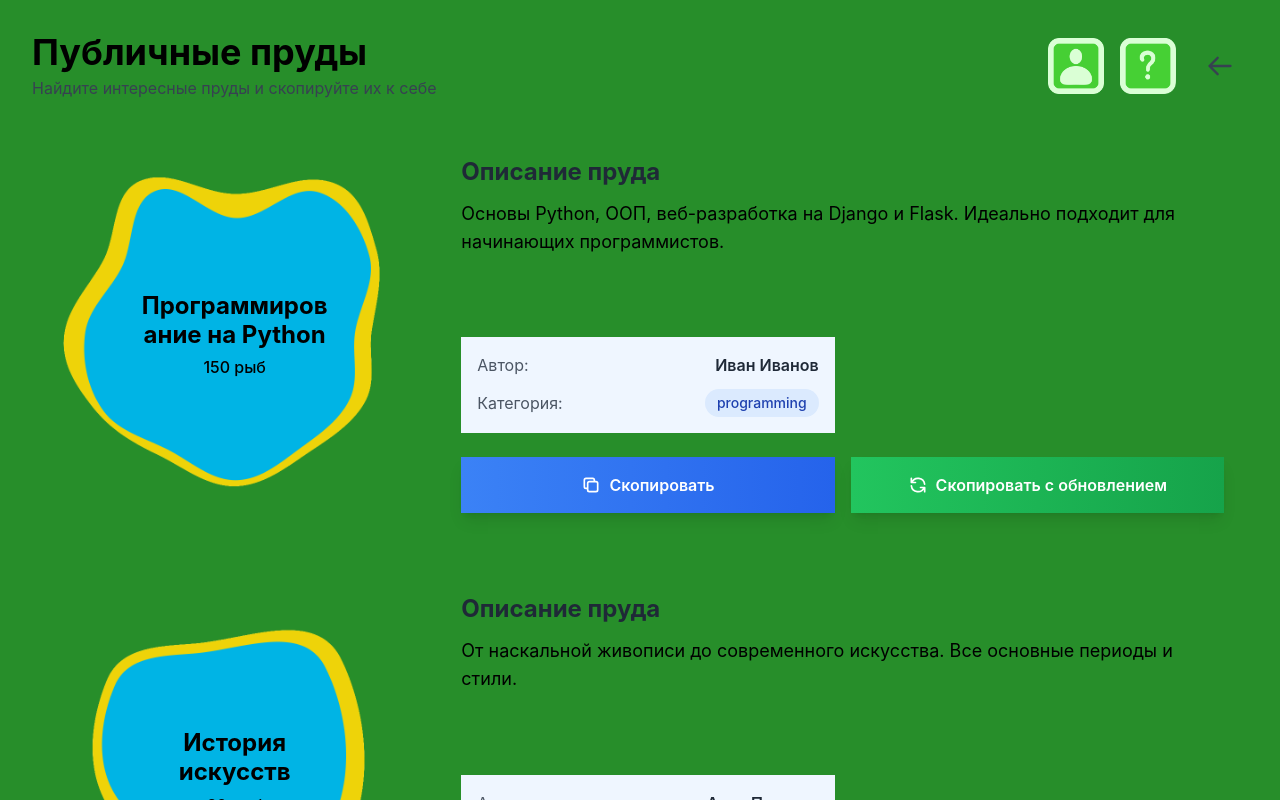
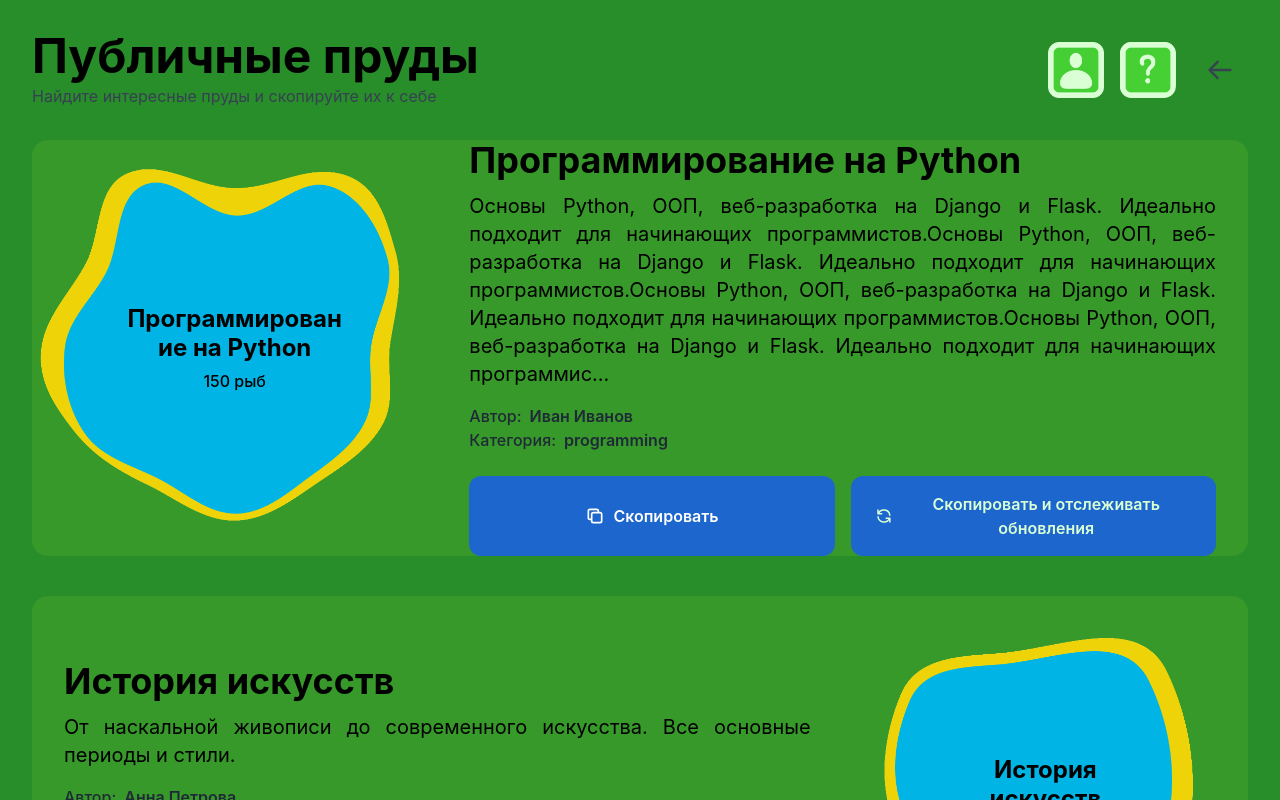
Before and after one commit to koldun256/knowledge-fishing, a React (Create React App) app: page /public_ponds in a window 1280 px wide. Shown: the top 800 px of the page. Built offline with nearby package versions, Linux system fonts and the light colour scheme.

Commit message:
fix design of public ponds page for PC

```diff
--- a/src/index.css
+++ b/src/index.css
@@ -98,11 +98,6 @@
   display: block;
 }
 
-/* Убираем скругления у внешнего контейнера */
-.rounded-xl {
-  border-radius: 0 !important;
-}
-
 .text-shadow {
   text-shadow: 2px 2px 4px rgba(0, 0, 0, 0.7);
 }
--- a/src/pages/PublicPondsPage.jsx
+++ b/src/pages/PublicPondsPage.jsx
@@ -115,7 +115,7 @@
           {
             id: 1,
             name: 'Программирование на Python',
-            description: 'Основы Python, ООП, веб-разработка на Django и Flask. Идеально подходит для начинающих программистов.',
+            description: 'Основы Python, ООП, веб-разработка на Django и Flask. Идеально подходит для начинающих программистов.Основы Python, ООП, веб-разработка на Django и Flask. Идеально подходит для начинающих программистов.Основы Python, ООП, веб-разработка на Django и Flask. Идеально подходит для начинающих программистов.Основы Python, ООП, веб-разработка на Django и Flask. Идеально подходит для начинающих программистов.Основы Python, ООП, веб-разработка на Django и Flask. Идеально подходит для начинающих программистов.Основы Python, ООП, веб-разработка на Django и Flask. Идеально подходит для начинающих программистов.Основы Python, ООП, веб-разработка на Django и Flask. Идеально подходит для начинающих программистов.Основы Python, ООП, веб-разработка на Django и Flask. Идеально подходит для начинающих программистов.Основы Python, ООП, веб-разработка на Django и Flask. Идеально подходит для начинающих программистов.Основы Python, ООП, веб-разработка на Django и Flask. Идеально подходит для начинающих программистов.Основы Python, ООП, веб-разработка на Django и Flask. Идеально подходит для начинающих программистов.Основы Python, ООП, веб-разработка на Django и Flask. Идеально подходит для начинающих программистов.Основы Python, ООП, веб-разработка на Django и Flask. Идеально подходит для начинающих программистов.',
             topic: 'programming',
             author: { username: 'Иван Иванов' },
             cnt_fishes: 150,
@@ -381,7 +381,7 @@
 
   return (
     <>
-      <div className="min-h-screen bg-green-grass p-4 md:p-8 flex flex-col" style={{color: '#00a028ff'}}>
+      <div className="min-h-screen bg-green-grass p-4 md:p-8 flex flex-col" style={{color: '#DAFFD5'}}>
         <div className="mx-auto w-full max-w-7xl flex-grow">
           {/* Шапка */}
           <header className="flex justify-between items-center mb-6 md:mb-8">
@@ -390,8 +390,8 @@
                 maxWidth: 'calc(100vw - 180px)',
                 minWidth: 150
               }}>
-              <h1 className="text-2xl md:text-3xl lg:text-4xl font-bold text-black">Публичные пруды</h1>
-              <p className="text-gray-700 text-sm md:text-base mt-1">
+              <h1 className="text-2xl md:text-4xl lg:text-5xl font-bold text-black">Публичные пруды</h1>
+              <p className="text-gray-700 text md:text-base mt-1">
                 Найдите интересные пруды и скопируйте их к себе
               </p>
             </div>
@@ -555,7 +555,7 @@
           </div> */}
 
           {/* Список прудов */}
-          <div className="space-y-6 md:space-y-8">
+          <div className="space-y-0">
             {filteredPonds.length === 0 ? (
               <div className="bg-white bg-opacity-90 rounded-2xl p-8 text-center shadow-lg">
                 <div className="text-gray-400 text-6xl mb-4">🐟</div>
@@ -565,14 +565,17 @@
                 </p>
               </div>
             ) : (
-              filteredPonds.map((pond) => (
+              filteredPonds.map((pond, index) => {
+                const isEven = index % 2 === 1; // Четные (0, 2, 4...) - false, нечетные (1, 3, 5...) - true
+
+                return (
                   <div
                     key={pond.id}
-                  className="bg-white bg-opacity-90 rounded-2xl overflow-hidden shadow-xl transition-all duration-300 hover:shadow-2xl"
+                    className="bg-white bg-opacity-90 rounded-2xl shadow-xl transition-all duration-300 hover:shadow-2xl"
                   >
-                  <div className="flex flex-col lg:flex-row">
-                    {/* Левая часть - ТОЛЬКО картинка пруда */}
-                    <div className="lg:w-1/3 p-4 md:p-6">
+                    <div className={`flex flex-col items-center lg:flex-row ${isEven ? 'lg:flex-row-reverse' : ''} bg-another-green mb-10 rounded-2xl`}>
+                      {/* Часть с картинкой пруда */}
+                      <div className="lg:w-1/3 rounded-2xl">
                         <div className="relative h-full">
                           <img
                             src={getPondImage(pond.id)}
@@ -617,51 +620,49 @@
                         </div>
                       </div>
 
-                    {/* Правая часть - Вся информация и кнопки */}
-                    <div className="lg:w-2/3 p-4 md:p-6 flex flex-col">
+                      {/* Часть с информацией и кнопками */}
+                      <div className="lg:w-2/3 flex flex-col pl-8 pr-8 pu-8 pd-8">
                         <div className="mb-4">
-                        <h4 className="text-xl md:text-2xl font-bold text-gray-800 mb-3">Описание пруда</h4>
-                        <p className="text-black leading-relaxed text-base md:text-lg">
-                          {pond.description || 'Автор не добавил описание к этому пруду.'}
+                          <h4 className="text-2xl md:text-4xl font-bold text-black mb-3">{pond.name}</h4>
+                          <p className="text-black leading-relaxed text-lg md:text-xl text-justify">
+                            {pond.description
+                              ? (pond.description.length > 400
+                                  ? `${pond.description.substring(0, 400)}...`
+                                  : pond.description)
+                              : 'Автор не добавил описание к этому пруду.'
+                            }
                           </p>
                         </div>
 
-                      <div className="mt-auto">
                         {/* Информация о пруде */}
-                        <div className="grid grid-cols-1 md:grid-cols-2 gap-4 mb-6">
-                          <div className="bg-blue-50 rounded-xl p-4">
-                            <div className="space-y-3">
-                              <div className="flex items-center justify-between">
-                                <span className="text-gray-600">Автор:</span>
-                                <span className="font-semibold text-gray-800">{pond.author?.username || 'Неизвестный автор'}</span>
+                        <div className="mb-6">
+                          <div className="flex-wrap items-center gap-6 md:gap-10 rounded-xl">
+                            <div className="flex items-center">
+                              <span className="text-gray-800 font-medium mr-2">Автор:</span>
+                              <span className="font-semibold text-gray-800">
+                                {pond.author?.username || 'Неизвестный автор'}
+                              </span>
                             </div>
-                              <div className="flex items-center justify-between">
-                                <span className="text-gray-600">Категория:</span>
-                                <span className="px-3 py-1 bg-blue-100 text-blue-800 rounded-full text-sm font-medium">
+
+                            <div className="flex items-center">
+                              <span className="text-gray-800 font-medium mr-2">Категория:</span>
+                              <span className="text-gray-800 font-semibold">
                                 {pond.topic || 'Без категории'}
                               </span>
                             </div>
-                            </div>
+
+                            {/* <div className="flex items-center">
+                              <span className="text-gray-600 font-medium mr-2">Обновлен:</span>
+                              <span className="font-medium text-gray-700">{formatDate(pond.updated_at)}</span>
                             </div>
 
-                          {/* <div className="bg-green-50 rounded-xl p-4">
-                            <div className="space-y-3">
-                              <div className="flex items-center justify-between">
-                                <span className="text-gray-600">Обновлен:</span>
-                                <span className="font-medium text-gray-700">{formatDate(pond.updated_at)}</span>
-                              </div>
-                              <div className="flex items-center justify-between">
-                                <span className="text-gray-600">Просмотров:</span>
-                                <span className="font-medium text-gray-700">{pond.views_count?.toLocaleString() || 0}</span>
-                              </div>
                             {pond.is_updatable && (
-                                <div className="flex items-center justify-between">
-                                  <span className="text-gray-600">Обновления:</span>
+                              <div className="flex items-center">
+                                <span className="text-gray-600 font-medium mr-2">Обновления:</span>
                                 <span className="text-green-600 font-medium">✓ Доступны</span>
                               </div>
-                              )}
+                            )} */}
                           </div>
-                          </div> */}
                         </div>
 
                         {/* Кнопки действий */}
@@ -669,7 +670,7 @@
                           <button
                             onClick={() => handleCopyPond(pond.id, false)}
                             disabled={loading}
-                            className="flex-1 bg-gradient-to-r from-blue-500 to-blue-600 hover:from-blue-600 hover:to-blue-700 text-white font-semibold py-3 px-4 md:py-4 md:px-6 rounded-xl transition-all duration-200 hover:scale-[1.02] active:scale-[0.98] shadow-lg hover:shadow-xl flex items-center justify-center gap-2 disabled:opacity-70 disabled:cursor-not-allowed"
+                            className="bg-sea-blue rounded-xl flex-1 text-white font-semibold py-3 px-4 md:py-4 md:px-6 transition-all duration-200 hover:scale-[1.02] active:scale-[0.98] flex items-center justify-center gap-2 disabled:opacity-70 disabled:cursor-not-allowed"
                           >
                             <svg className="w-5 h-5" fill="none" stroke="currentColor" viewBox="0 0 24 24">
                               <path strokeLinecap="round" strokeLinejoin="round" strokeWidth={2} d="M8 16H6a2 2 0 01-2-2V6a2 2 0 012-2h8a2 2 0 012 2v2m-6 12h8a2 2 0 002-2v-8a2 2 0 00-2-2h-8a2 2 0 00-2 2v8a2 2 0 002 2z" />
@@ -680,33 +681,23 @@
                           <button
                             onClick={() => handleCopyPond(pond.id, true)}
                             disabled={loading}
-                            className={`flex-1 font-semibold py-3 px-4 md:py-4 md:px-6 rounded-xl transition-all duration-200 hover:scale-[1.02] active:scale-[0.98] shadow-lg hover:shadow-xl flex items-center justify-center gap-2 ${
-                              'bg-gradient-to-r from-green-500 to-green-600 hover:from-green-600 hover:to-green-700 text-white'
-                            } disabled:opacity-70 disabled:cursor-not-allowed`}
+                            className={`bg-sea-blue rounded-xl flex-1 font-semibold py-3 px-4 md:py-4 md:px-6 transition-all duration-200 hover:scale-[1.02] active:scale-[0.98] flex items-center justify-center gap-2 disabled:opacity-70 disabled:cursor-not-allowed`}
                           >
                             <svg className="w-5 h-5" fill="none" stroke="currentColor" viewBox="0 0 24 24">
                               <path strokeLinecap="round" strokeLinejoin="round" strokeWidth={2} d="M4 4v5h.582m15.356 2A8.001 8.001 0 004.582 9m0 0H9m11 11v-5h-.581m0 0a8.003 8.003 0 01-15.357-2m15.357 2H15" />
                             </svg>
-                            Скопировать с обновлением
+                            Скопировать и отслеживать обновления
                           </button>
-                        </div>
-
-                        {/* <div className="mt-4 flex items-center justify-center text-sm text-gray-500">
-                          <svg className="w-4 h-4 mr-2" fill="none" stroke="currentColor" viewBox="0 0 24 24">
-                            <path strokeLinecap="round" strokeLinejoin="round" strokeWidth={2} d="M13 16h-1v-4h-1m1-4h.01M21 12a9 9 0 11-18 0 9 9 0 0118 0z" />
-                          </svg>
-                          После копирования пруд появится в вашей коллекции
-                        </div> */}
                         </div>
                       </div>
                     </div>
                   </div>
-              ))
+                );
+              })
             )}
           </div>
 
-          {/* Пагинация (если нужно) */}
-          {filteredPonds.length > 0 && (
+          {/* {filteredPonds.length > 0 && (
             <div className="mt-8 flex justify-center">
               <div className="flex items-center space-x-2">
                 <button className="w-10 h-10 flex items-center justify-center bg-white bg-opacity-80 rounded-lg shadow hover:bg-opacity-100 transition-colors">
@@ -722,7 +713,7 @@
                 </button>
               </div>
             </div>
-          )}
+          )} */}
         </div>
 
         {/* Футер с кнопкой обратной связи */}
--- a/tailwind.config.js
+++ b/tailwind.config.js
@@ -10,6 +10,8 @@
         'pond-blue': '#00B5E6',
         'pond-yellow': '#EFD409',
         'white-green': '#DAFFD5',
+        'another-green': '#369929ff',
+        'sea-blue': '#1d66cdff'
       },
     },
   },
```
Lines whose indentation alone changed are shown as unchanged.
